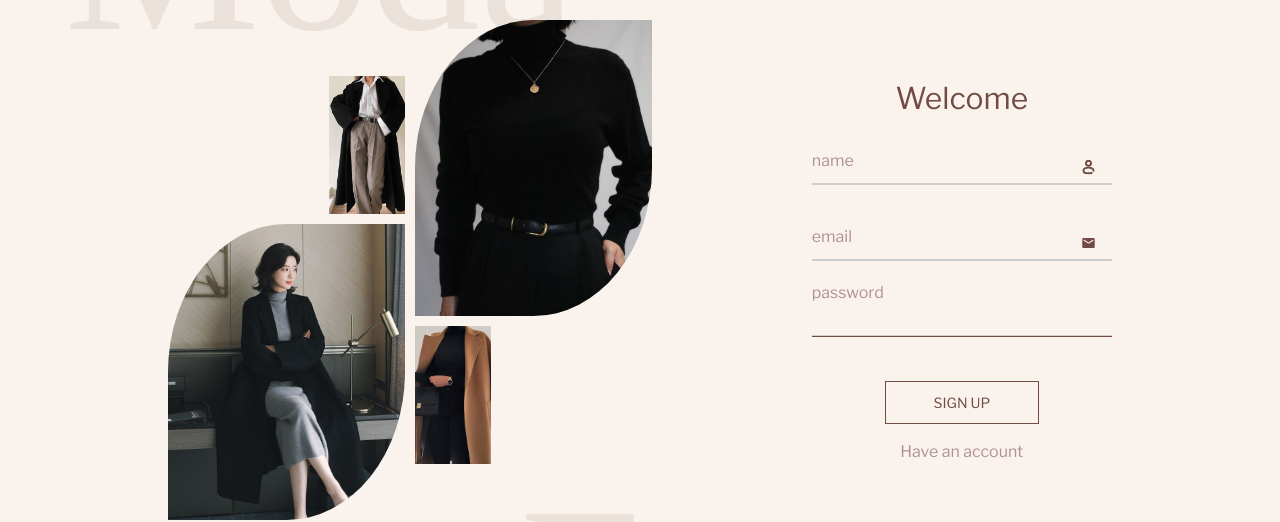
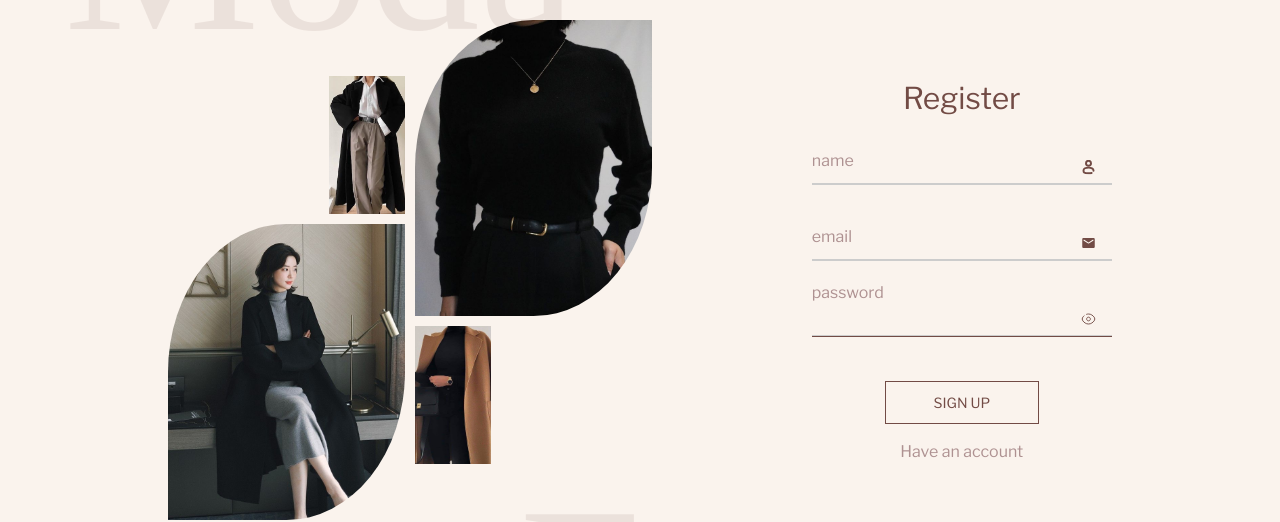
Before and after one commit to EricSousa02/loja-frontend, a Next.js app: page /sign-up in a window 1280 px wide. Shown: the part 130-652 px from the top of the page. Built offline with nearby package versions, Linux system fonts and the light colour scheme.

Commit message:
form fixes and started form system

```diff
--- a/app/(auth)/auth.css
+++ b/app/(auth)/auth.css
@@ -112,6 +112,7 @@
 .signIn_form button {
   margin-top: 1rem;
   padding: 10px 3rem;
+  min-height: 42px;
   text-transform: uppercase;
   font-size: 14px;
   transition: 1s;
--- a/app/(auth)/sign-in/page.tsx
+++ b/app/(auth)/sign-in/page.tsx
@@ -2,42 +2,50 @@
 import Input from '@/components/Input';
 import Image from 'next/image'
 import { emailIcon, eyeIcon } from "@/constants";
+
+import * as z from "zod";
+import { zodResolver } from "@hookform/resolvers/zod"
+import { Form, FormControl, FormField, FormItem, FormLabel, FormMessage } from "@/components/ui/form";
+import { useForm } from "react-hook-form"
+import { useRouter } from 'next/navigation'
+import { SigninValidation } from '@/lib/validation'
+
 import { images } from "@/constants/signImages";
 import React from 'react';
-import { SignupValidation } from '@/lib/validation'
 import { useToast } from '@/components/ui/use-toast';
 import Link from 'next/link';
 
 const signIn = () => {
-  const handleSubmit = (event: React.FormEvent) => {
-    event.preventDefault();
+  const router = useRouter()
 
-    // pegando os valores
-    const form = event.target as HTMLFormElement;
-    const email = (form.elements.namedItem("email") as HTMLInputElement).value;
-    const password = (form.elements.namedItem("password") as HTMLInputElement).value;
+  const form = useForm<z.infer<typeof SigninValidation>>({
+    resolver: zodResolver(SigninValidation),
+    defaultValues: {
+      email: "",
+      password: "",
+    },
+  });
 
-    // Validando os valores
-    const validationResult = SignupValidation.safeParse({ email, password });
-
-    if (validationResult.success) {
+  const handleSignin = async (user: z.infer<typeof SigninValidation>) => {
+    try {
 
       toast({
         title: "Form values are valid",
-        className: "bg-main-3 text-main-2",
-      })
+        description: `Email: ${user.email}, Password: ${user.password}`,
+        className: "bg-green-800 text-main-2",
+      });
+      console.log(user);
+      router.push('/', { scroll: false });
 
-    } else {
-      const validationErrors: { [key: string]: string[] } = validationResult.error.flatten().fieldErrors;
+    } catch (error) {
 
-      // Exibir mensagens de erro em um toast
-      Object.keys(validationErrors).forEach((field: string) => {
       toast({
-          title: `Error in ${field}`,
-          description: validationErrors[field][0], // Mensagem de erro específica para o campo
+        title: "Error",
+        description: "An error occurred. Please try again later.",
         className: "bg-red-800 text-white",
       });
-      });
+      console.error(error);
+
     }
   };
 
@@ -64,19 +72,44 @@ const signIn = () => {
         ))}
       </div>
 
-      <form className="signIn_form" onSubmit={handleSubmit}>
+      <Form {...form}>
+
+        <form className="signIn_form" onSubmit={form.handleSubmit(handleSignin)}>
           <h2>Welcome</h2>
 
-        <Input label='email' type='text' icon={emailIcon} name="email" />
+          <FormField
+            control={form.control}
+            name="email"
+            render={({ field }) => (
+              <FormItem className="w-full">
+                <FormControl>
+                  <Input label='email' type='text' icon={emailIcon} {...field} />
+                </FormControl>
+                <FormMessage className='text-red-700'/>
+              </FormItem>
+            )}
+          />
 
-        <Input label='password' type='password' icon={eyeIcon} name="password" />
+          <FormField
+            control={form.control}
+            name="password"
+            render={({ field }) => (
+              <FormItem className="w-full">
+                <FormControl>
+                  <Input label='password' type='password' icon={eyeIcon} {...field} />
+                </FormControl>
+                <FormMessage className='text-red-700'/>
+              </FormItem>
+            )}
+          />
 
-        <button type="submit">
+          <button type="submit" >
             sign in
           </button>
 
           <Link href="/sign-up">Need new Account</Link>
         </form>
+      </Form>
     </div>
   );
 };
--- a/app/(auth)/sign-up/page.tsx
+++ b/app/(auth)/sign-up/page.tsx
@@ -1,43 +1,52 @@
 'use client'
 import Input from '@/components/Input';
 import Image from 'next/image'
-import { emailIcon, nameIcon } from "@/constants";
+import { emailIcon, eyeIcon, nameIcon } from "@/constants";
+
+import * as z from "zod";
+import { zodResolver } from "@hookform/resolvers/zod"
+import { Form, FormControl, FormField, FormItem, FormLabel, FormMessage } from "@/components/ui/form";
+import { useForm } from "react-hook-form"
+import { useRouter } from 'next/navigation'
+import { SignupValidation } from '@/lib/validation'
+
 import { images } from "@/constants/signImages";
 import React from 'react';
-import { SignupValidation } from '@/lib/validation'
 import { useToast } from '@/components/ui/use-toast';
 import Link from 'next/link';
 
-const signIn = () => {
-  const handleSubmit = (event: React.FormEvent) => {
-    event.preventDefault();
+const signUp = () => {
+  const router = useRouter()
 
-    // pegando os valores
-    const form = event.target as HTMLFormElement;
-    const email = (form.elements.namedItem("email") as HTMLInputElement).value;
-    const password = (form.elements.namedItem("password") as HTMLInputElement).value;
+  const form = useForm<z.infer<typeof SignupValidation>>({
+    resolver: zodResolver(SignupValidation),
+    defaultValues: {
+      name: "",
+      email: "",
+      password: "",
+    },
+  });
 
-    // Validando os valores
-    const validationResult = SignupValidation.safeParse({ email, password });
-
-    if (validationResult.success) {
+  const handleSignup = async (user: z.infer<typeof SignupValidation>) => {
+    try {
 
       toast({
         title: "Form values are valid",
-        className: "bg-main-3 text-main-2",
-      })
+        description: `Name: ${user.name}, Email: ${user.email}, Password: ${user.password}`,
+        className: "bg-green-800 text-main-2",
+      });
+      console.log(user);
+      router.push('/', { scroll: false });
 
-    } else {
-      const validationErrors: { [key: string]: string[] } = validationResult.error.flatten().fieldErrors;
+    } catch (error) {
 
-      // Exibir mensagens de erro em um toast
-      Object.keys(validationErrors).forEach((field: string) => {
       toast({
-          title: `Error in ${field}`,
-          description: validationErrors[field][0], // Mensagem de erro específica para o campo
+        title: "Error",
+        description: "An error occurred. Please try again later.",
         className: "bg-red-800 text-white",
       });
-      });
+      console.error(error);
+
     }
   };
 
@@ -64,25 +73,59 @@ const signIn = () => {
         ))}
       </div>
 
-      <form className="signIn_form" onSubmit={handleSubmit}>
-        <h2>Welcome</h2>
+      <Form {...form}>
 
-        <Input label='name' type='text' icon={nameIcon} name="name" />
+        <form className="signIn_form" onSubmit={form.handleSubmit(handleSignup)}>
+          <h2>Register</h2>
 
-        <Input label='email' type='text' icon={emailIcon} name="email" />
+          <FormField
+            control={form.control}
+            name="name"
+            render={({ field }) => (
+              <FormItem className="w-full">
+                <FormControl>
+                  <Input label='name' type='text' icon={nameIcon} {...field} />
+                </FormControl>
+                <FormMessage className='text-red-700'/>
+              </FormItem>
+            )}
+          />
 
-        <Input label='password' type='password' name="password" />
+          <FormField
+            control={form.control}
+            name="email"
+            render={({ field }) => (
+              <FormItem className="w-full">
+                <FormControl>
+                  <Input label='email' type='text' icon={emailIcon} {...field} />
+                </FormControl>
+                <FormMessage className='text-red-700'/>
+              </FormItem>
+            )}
+          />
 
-        <button type="submit">
+          <FormField
+            control={form.control}
+            name="password"
+            render={({ field }) => (
+              <FormItem className="w-full">
+                <FormControl>
+                  <Input label='password' type='password' icon={eyeIcon} {...field} />
+                </FormControl>
+                <FormMessage className='text-red-700'/>
+              </FormItem>
+            )}
+          />
+
+          <button type="submit" >
             sign Up
           </button>
 
-        <Link href="/sign-in">
-            Have an account
-        </Link>
+          <Link href="/sign-in">Have an account</Link>
         </form>
+      </Form>
     </div>
   );
 };
 
-export default signIn;
+export default signUp;
--- a/app/globals.css
+++ b/app/globals.css
@@ -6,6 +6,7 @@
     margin: 0;
     padding: 0;
     box-sizing: border-box;
+    @apply antialiased
   }
 
 
--- a/components/Input.tsx
+++ b/components/Input.tsx
@@ -1,6 +1,5 @@
 "use client"
 import React, { useState } from "react";
-import { eyeIcon } from "@/constants";
 import Image from 'next/image';
 
 interface InputProps {
@@ -8,10 +7,9 @@ interface InputProps {
     label?: string;
     className?: string;
     icon?: string;
-    name?: string;
 }
 
-const Input: React.FC<InputProps> = ({ type = "password", label = "Label", className, icon, name }) => {
+const Input: React.FC<InputProps> = ({ type = "password", label = "Label", className, icon, ...props }) => {
     const [showPassword, setShowPassword] = useState(false);
 
     const togglePasswordVisibility = () => {
@@ -21,7 +19,7 @@ const Input: React.FC<InputProps> = ({ type = "password", label = "Label", class
     return (
         <div className={`input-container ${className}`}>
 
-            <input type={showPassword ? "text" : type} name={name} required autoFocus autoComplete="off" />
+            <input type={showPassword ? "text" : type} required autoFocus autoComplete="off" {...props} />
             <label htmlFor="input" className="label">
                 {label}
             </label>
--- /dev/null
+++ b/components/ui/button.tsx
@@ -0,0 +1,56 @@
+import * as React from "react"
+import { Slot } from "@radix-ui/react-slot"
+import { cva, type VariantProps } from "class-variance-authority"
+
+import { cn } from "@/lib/utils"
+
+const buttonVariants = cva(
+  "inline-flex items-center justify-center whitespace-nowrap rounded-md text-sm font-medium ring-offset-background transition-colors focus-visible:outline-none focus-visible:ring-2 focus-visible:ring-ring focus-visible:ring-offset-2 disabled:pointer-events-none disabled:opacity-50",
+  {
+    variants: {
+      variant: {
+        default: "bg-primary text-primary-foreground hover:bg-primary/90",
+        destructive:
+          "bg-destructive text-destructive-foreground hover:bg-destructive/90",
+        outline:
+          "border border-input bg-background hover:bg-accent hover:text-accent-foreground",
+        secondary:
+          "bg-secondary text-secondary-foreground hover:bg-secondary/80",
+        ghost: "hover:bg-accent hover:text-accent-foreground",
+        link: "text-primary underline-offset-4 hover:underline",
+      },
+      size: {
+        default: "h-10 px-4 py-2",
+        sm: "h-9 rounded-md px-3",
+        lg: "h-11 rounded-md px-8",
+        icon: "h-10 w-10",
+      },
+    },
+    defaultVariants: {
+      variant: "default",
+      size: "default",
+    },
+  }
+)
+
+export interface ButtonProps
+  extends React.ButtonHTMLAttributes<HTMLButtonElement>,
+    VariantProps<typeof buttonVariants> {
+  asChild?: boolean
+}
+
+const Button = React.forwardRef<HTMLButtonElement, ButtonProps>(
+  ({ className, variant, size, asChild = false, ...props }, ref) => {
+    const Comp = asChild ? Slot : "button"
+    return (
+      <Comp
+        className={cn(buttonVariants({ variant, size, className }))}
+        ref={ref}
+        {...props}
+      />
+    )
+  }
+)
+Button.displayName = "Button"
+
+export { Button, buttonVariants }
--- /dev/null
+++ b/components/ui/form.tsx
@@ -0,0 +1,176 @@
+import * as React from "react"
+import * as LabelPrimitive from "@radix-ui/react-label"
+import { Slot } from "@radix-ui/react-slot"
+import {
+  Controller,
+  ControllerProps,
+  FieldPath,
+  FieldValues,
+  FormProvider,
+  useFormContext,
+} from "react-hook-form"
+
+import { cn } from "@/lib/utils"
+import { Label } from "@/components/ui/label"
+
+const Form = FormProvider
+
+type FormFieldContextValue<
+  TFieldValues extends FieldValues = FieldValues,
+  TName extends FieldPath<TFieldValues> = FieldPath<TFieldValues>
+> = {
+  name: TName
+}
+
+const FormFieldContext = React.createContext<FormFieldContextValue>(
+  {} as FormFieldContextValue
+)
+
+const FormField = <
+  TFieldValues extends FieldValues = FieldValues,
+  TName extends FieldPath<TFieldValues> = FieldPath<TFieldValues>
+>({
+  ...props
+}: ControllerProps<TFieldValues, TName>) => {
+  return (
+    <FormFieldContext.Provider value={{ name: props.name }}>
+      <Controller {...props} />
+    </FormFieldContext.Provider>
+  )
+}
+
+const useFormField = () => {
+  const fieldContext = React.useContext(FormFieldContext)
+  const itemContext = React.useContext(FormItemContext)
+  const { getFieldState, formState } = useFormContext()
+
+  const fieldState = getFieldState(fieldContext.name, formState)
+
+  if (!fieldContext) {
+    throw new Error("useFormField should be used within <FormField>")
+  }
+
+  const { id } = itemContext
+
+  return {
+    id,
+    name: fieldContext.name,
+    formItemId: `${id}-form-item`,
+    formDescriptionId: `${id}-form-item-description`,
+    formMessageId: `${id}-form-item-message`,
+    ...fieldState,
+  }
+}
+
+type FormItemContextValue = {
+  id: string
+}
+
+const FormItemContext = React.createContext<FormItemContextValue>(
+  {} as FormItemContextValue
+)
+
+const FormItem = React.forwardRef<
+  HTMLDivElement,
+  React.HTMLAttributes<HTMLDivElement>
+>(({ className, ...props }, ref) => {
+  const id = React.useId()
+
+  return (
+    <FormItemContext.Provider value={{ id }}>
+      <div ref={ref} className={cn("space-y-2", className)} {...props} />
+    </FormItemContext.Provider>
+  )
+})
+FormItem.displayName = "FormItem"
+
+const FormLabel = React.forwardRef<
+  React.ElementRef<typeof LabelPrimitive.Root>,
+  React.ComponentPropsWithoutRef<typeof LabelPrimitive.Root>
+>(({ className, ...props }, ref) => {
+  const { error, formItemId } = useFormField()
+
+  return (
+    <Label
+      ref={ref}
+      className={cn(error && "text-destructive", className)}
+      htmlFor={formItemId}
+      {...props}
+    />
+  )
+})
+FormLabel.displayName = "FormLabel"
+
+const FormControl = React.forwardRef<
+  React.ElementRef<typeof Slot>,
+  React.ComponentPropsWithoutRef<typeof Slot>
+>(({ ...props }, ref) => {
+  const { error, formItemId, formDescriptionId, formMessageId } = useFormField()
+
+  return (
+    <Slot
+      ref={ref}
+      id={formItemId}
+      aria-describedby={
+        !error
+          ? `${formDescriptionId}`
+          : `${formDescriptionId} ${formMessageId}`
+      }
+      aria-invalid={!!error}
+      {...props}
+    />
+  )
+})
+FormControl.displayName = "FormControl"
+
+const FormDescription = React.forwardRef<
+  HTMLParagraphElement,
+  React.HTMLAttributes<HTMLParagraphElement>
+>(({ className, ...props }, ref) => {
+  const { formDescriptionId } = useFormField()
+
+  return (
+    <p
+      ref={ref}
+      id={formDescriptionId}
+      className={cn("text-sm text-muted-foreground", className)}
+      {...props}
+    />
+  )
+})
+FormDescription.displayName = "FormDescription"
+
+const FormMessage = React.forwardRef<
+  HTMLParagraphElement,
+  React.HTMLAttributes<HTMLParagraphElement>
+>(({ className, children, ...props }, ref) => {
+  const { error, formMessageId } = useFormField()
+  const body = error ? String(error?.message) : children
+
+  if (!body) {
+    return null
+  }
+
+  return (
+    <p
+      ref={ref}
+      id={formMessageId}
+      className={cn("text-sm font-medium text-destructive", className)}
+      {...props}
+    >
+      {body}
+    </p>
+  )
+})
+FormMessage.displayName = "FormMessage"
+
+export {
+  useFormField,
+  Form,
+  FormItem,
+  FormLabel,
+  FormControl,
+  FormDescription,
+  FormMessage,
+  FormField,
+}
--- /dev/null
+++ b/components/ui/label.tsx
@@ -0,0 +1,26 @@
+"use client"
+
+import * as React from "react"
+import * as LabelPrimitive from "@radix-ui/react-label"
+import { cva, type VariantProps } from "class-variance-authority"
+
+import { cn } from "@/lib/utils"
+
+const labelVariants = cva(
+  "text-sm font-medium leading-none peer-disabled:cursor-not-allowed peer-disabled:opacity-70"
+)
+
+const Label = React.forwardRef<
+  React.ElementRef<typeof LabelPrimitive.Root>,
+  React.ComponentPropsWithoutRef<typeof LabelPrimitive.Root> &
+    VariantProps<typeof labelVariants>
+>(({ className, ...props }, ref) => (
+  <LabelPrimitive.Root
+    ref={ref}
+    className={cn(labelVariants(), className)}
+    {...props}
+  />
+))
+Label.displayName = LabelPrimitive.Root.displayName
+
+export { Label }
--- a/lib/validation/index.ts
+++ b/lib/validation/index.ts
@@ -4,6 +4,12 @@ import * as z from "zod";
 // USER
 // ============================================================
 export const SignupValidation = z.object({
+  name: z.string().min(3, { message: "name must be at least 3 characters long." }),
   email: z.string().email({ message: "Invalid email." }),
   password: z.string().min(8, { message: "Password must be at least 8 characters long." }),
 });
+
+export const SigninValidation = z.object({
+  email: z.string().email({ message: "Invalid email." }),
+  password: z.string().min(8, { message: "Password must be at least 8 characters long." }),
+});
--- a/package.json
+++ b/package.json
@@ -9,6 +9,9 @@
     "lint": "next lint"
   },
   "dependencies": {
+    "@hookform/resolvers": "^3.3.4",
+    "@radix-ui/react-label": "^2.0.2",
+    "@radix-ui/react-slot": "^1.0.2",
     "@radix-ui/react-toast": "^1.1.5",
     "class-variance-authority": "^0.7.0",
     "clsx": "^2.1.0",
@@ -16,6 +19,7 @@
     "next": "14.1.4",
     "react": "^18",
     "react-dom": "^18",
+    "react-hook-form": "^7.51.2",
     "tailwind-merge": "^2.2.2",
     "tailwindcss-animate": "^1.0.7",
     "zod": "^3.22.4"
@@ -28,6 +32,7 @@
     "eslint": "^8",
     "eslint-config-next": "14.1.4",
     "postcss": "^8",
+    "sass": "^1.74.1",
     "tailwindcss": "^3.3.0",
     "typescript": "^5"
   }
```
Also changed, not shown: 1 other file (tests, documents, lock files or other folders). Lines whose indentation alone changed are shown as unchanged.
